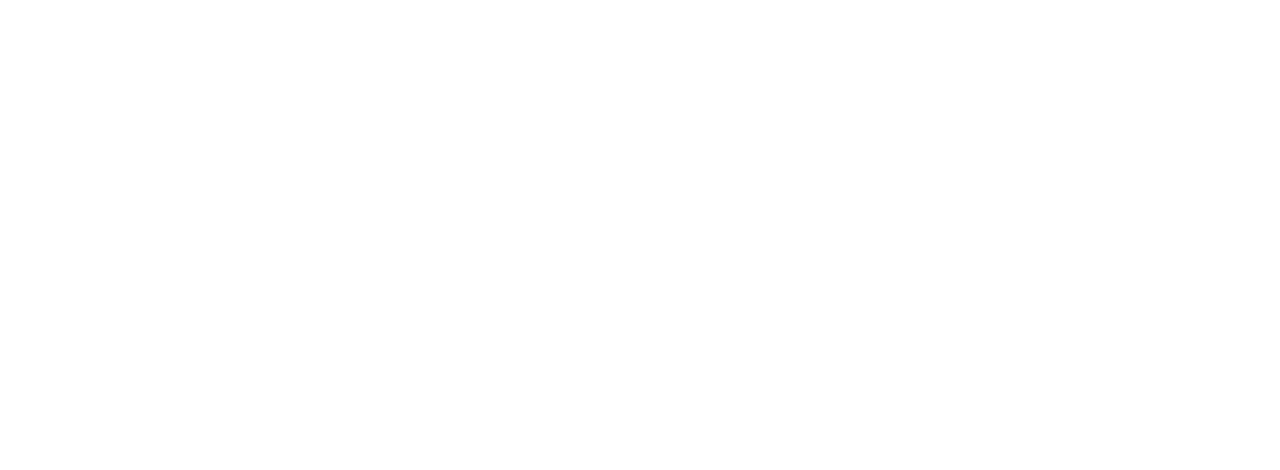
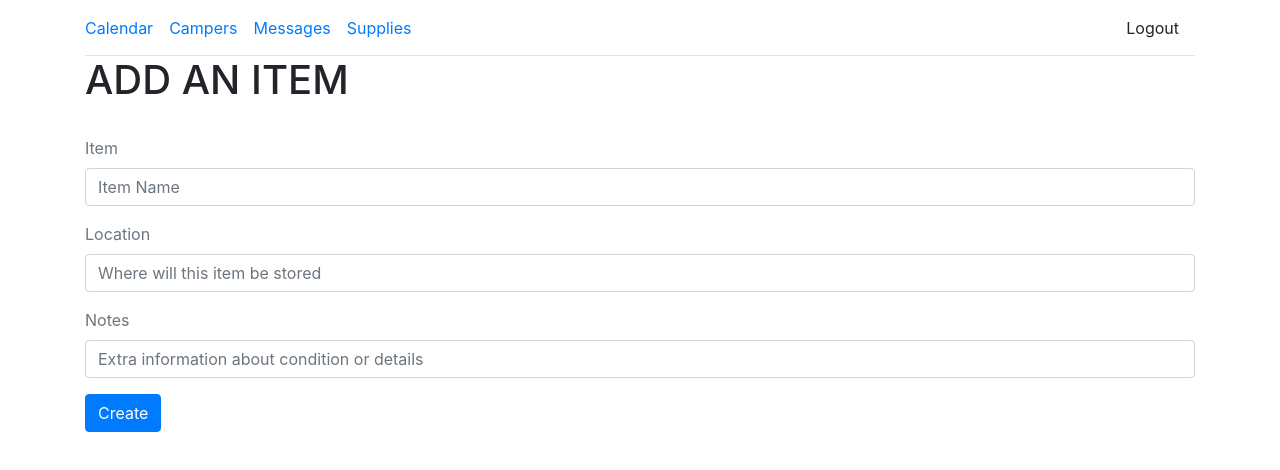
Before and after one commit to justinwilliamsrva/SummerCampApp, a React (Create React App) app in the folder client/: page /equiptment/create in a window 1280 px wide. Shown: the top 470 px of the page. Built offline with nearby package versions, Linux system fonts and the light colour scheme; sample sign-in values are in the browser's storage.

Commit message:
Added Create an item page

```diff
--- /dev/null
+++ b/client/src/Components/Supplies/CreateSupplies.js
@@ -0,0 +1,99 @@
+import React, { useState } from "react";
+import axios from "axios";
+import Nav from "../../Nav";
+import { getUser, getToken } from "../../helpers";
+import { useHistory } from "react-router-dom";
+const Create = () => {
+    // state
+    const [state, setState] = useState({
+        item: "",
+        location: "",
+        notes: ""
+    });
+    // destructure values from state
+    const { item, location, notes} = state;
+
+    // onchange event handler
+    const handleChange = (name) => (event) => {
+        // console.log('name', name, 'event', event.target.value);
+        setState({ ...state, [name]: event.target.value });
+    };
+
+    let history = useHistory();
+
+    const handleSubmit = (event) => {
+        event.preventDefault();
+        // console.table({ title, content, user });
+        axios
+            .post(
+                `${process.env.REACT_APP_EQUIPT_API}/equiptment/create`,
+                {item, location, notes}
+            )
+            .then((response) => {
+                console.log(response);
+                // empty state
+                setState({ ...state, item:"", location:"", notes:""});
+                // show sucess alert
+                alert(`You have added ${response.data.item} to the supplies database`);
+                let page = window.confirm("Would you like to add another item");
+                if (page == true) {
+                    history.push("/equiptment/create");
+                }
+                else { history.push("/equiptment"); }
+            })
+            .catch((error) => {
+
+                console.log(error.response);
+                alert("post error");
+            });
+    };
+
+    return (
+        <div className="container pb-5">
+            <Nav />
+            <h1>ADD AN ITEM</h1>
+            <br />
+
+            <form onSubmit={handleSubmit}>
+            <div className="form-group">
+                <label className="text-muted">Item</label>
+                <input
+                    onChange={handleChange("item")}
+                    value={item}
+                    type="item"
+                        className="form-control"
+                        placeholder="Item Name"
+                    required
+                />
+            </div>
+            <div className="form-group">
+                <label className="text-muted">Location</label>
+                <input
+                    onChange={handleChange("location")}
+                    value={location}
+                    type="text"
+                        className="form-control"
+                        placeholder="Where will this item be stored"
+                    required
+                />
+            </div>
+            <div className="form-group">
+                <label className="text-muted">Notes</label>
+                <input
+                    onChange={handleChange("notes")}
+                    value={notes}
+                    type="text"
+                        className="form-control"
+                        placeholder="Extra information about condition or details"
+                />
+            </div>
+            <div>
+                <button className="btn btn-primary">Create</button>
+
+            </div>
+        </form>
+        </div>
+    );
+};
+
+export default Create;
--- a/client/src/Components/Supplies/Supplies.js
+++ b/client/src/Components/Supplies/Supplies.js
@@ -19,26 +19,6 @@
         fetchitems();
     }, []);
 
-    // const deleteConfirm = (slug) => {
-    //     let answer = window.confirm("Are you sure you want to delete this item?");
-
-    //     if (answer) {
-    //         deleteitem(slug);
-    //     }
-    // };
-
-    // const deleteitem = (slug) => {
-    //     axios
-    //         .delete(`${process.env.REACT_APP_EQUIPT_API}/equiptment/${slug}`, {
-    //             headers: { authorization: `Bearer ${getToken()}` },
-    //         })
-    //         .then((response) => {
-    //             console.log(response);
-    //             alert(response.data.message);
-    //             fetchitems();
-    //         })
-    //         .catch((error) => alert(error));
-    // };
 
     return (
         <div className="container pb-5">
@@ -51,7 +31,7 @@
                 </Link>
             )}
             <br />
-            <table class="table table-striped mt-1">
+            <table class="table table-striped mt-1 table-responsive ">
                 <thead>
                     <tr>
                         <th scope="col">Item</th>
--- a/client/src/Components/Supplies/UpdateSupplies.js
+++ b/client/src/Components/Supplies/UpdateSupplies.js
@@ -11,8 +11,8 @@
         user: "",
         availability: "",
         notes: "",
-    });
-    let history = useHistory();
+    })
+
     const { item, location, slug, user, availability, notes } = state;
     useEffect(() => {
         axios
@@ -61,6 +61,7 @@
             deletePost(slug);
         }
     };
+    let history = useHistory();
 
     const deletePost = (slug) => {
 
--- a/client/src/Routes.js
+++ b/client/src/Routes.js
@@ -8,6 +8,8 @@
 import PrivateRoute from "./PrivateRoute"
 import Supplies from "./Components/Supplies/Supplies"
 import UpdateSupplies from "./Components/Supplies/UpdateSupplies"
+import CreateSupplies from "./Components/Supplies/CreateSupplies"
+
 
 
 const Routes = () => {
@@ -20,6 +22,7 @@
                 {/* <Route exact path="/post/:slug" component={SinglePost} /> */}
                 <Route exact path="/equiptment" component={Supplies} />
                 <Route exact path="/equiptment/update/:slug" component={UpdateSupplies} />
+                <PrivateRoute exact path="/equiptment/create" component={CreateSupplies} />
                 <PrivateRoute exact path="/post/update/:slug" component={UpdatePost}/>
             </Switch>
         </BrowserRouter>
```
Also changed, not shown: 2 other files (tests, documents, lock files or other folders).
